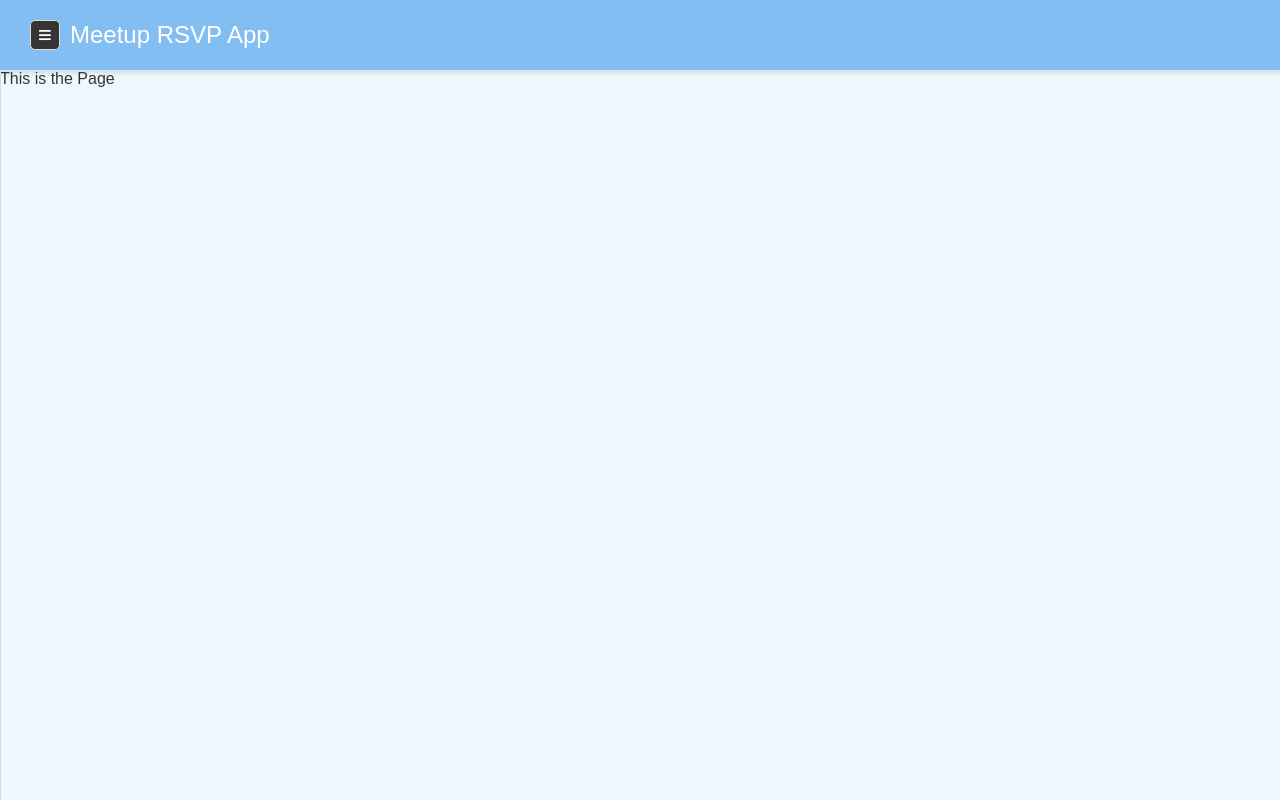
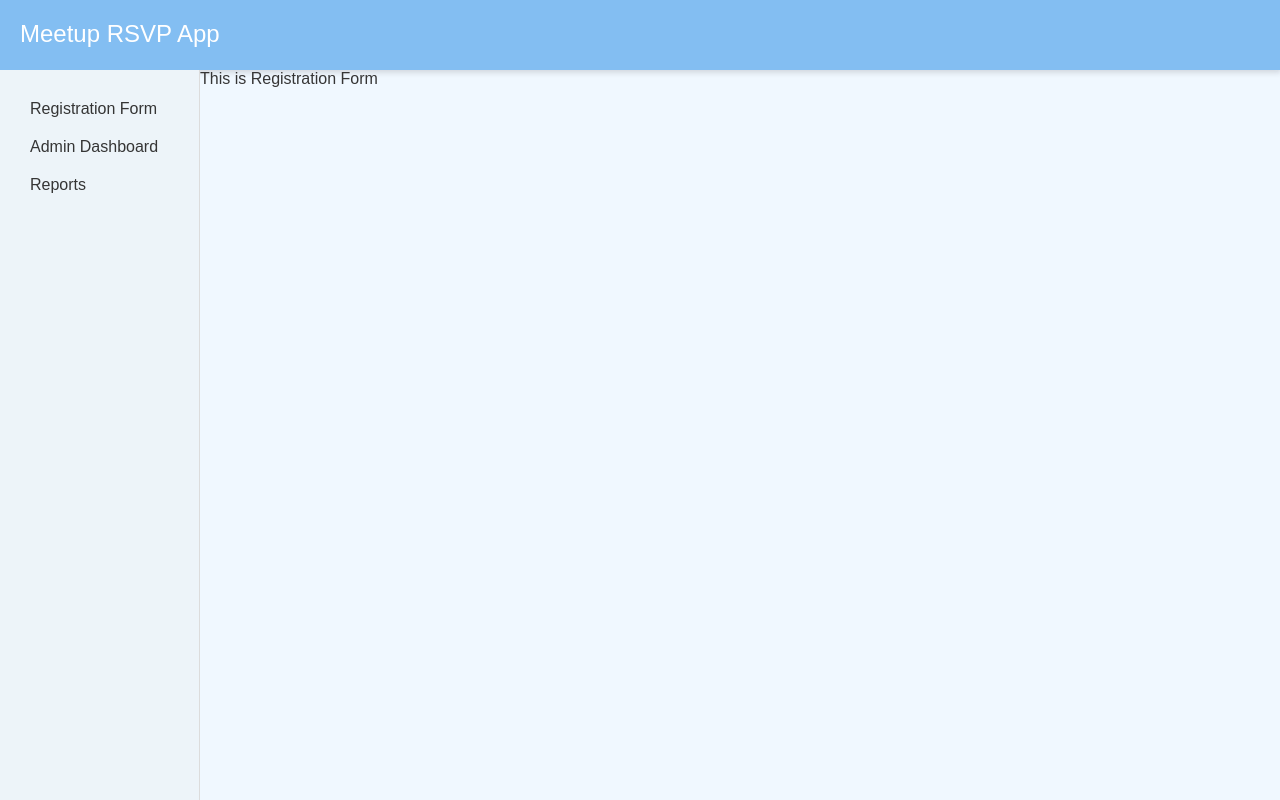
Before and after one commit to akash-basavaraju/invygo-test-app, a React (Create React App) app: page /registrationform in a window 1280 px wide. Built offline with nearby package versions, Linux system fonts and the light colour scheme.

Commit message:
feat: routes addition and then dummy pages addition

```diff
--- a/src/index.tsx
+++ b/src/index.tsx
@@ -1,5 +1,6 @@
 import React from "react";
 import ReactDOM from "react-dom/client";
+import { BrowserRouter } from "react-router-dom";
 import App from "./layout/AppNavigation";
 
 const root = ReactDOM.createRoot(
@@ -8,6 +9,8 @@ const root = ReactDOM.createRoot(
 
 root.render(
   <React.StrictMode>
-    <App />
+    <BrowserRouter>
+      <App />
+    </BrowserRouter>
   </React.StrictMode>
 );
--- a/src/layout/AppNavigation/index.tsx
+++ b/src/layout/AppNavigation/index.tsx
@@ -1,9 +1,12 @@
 import { useCallback, useState } from "react";
-import { IS_MOBILE } from "../../utils/AppConstants";
+import { useNavigate } from "react-router-dom";
+import AppRoutes from "../../routes/AppRoutes";
+import { IS_MOBILE, NAVIGATION_ROUTE_PATHS } from "../../utils/AppConstants";
 import "./AppNavigation.css";
 
 export default function AppNavigation() {
   const [isLeftBarOpen, setIsLeftBarOpen] = useState<boolean>(false);
+  const navigate = useNavigate();
 
   const handleLeftBarToggle = useCallback(() => {
     setIsLeftBarOpen((value) => {
@@ -25,31 +28,39 @@ export default function AppNavigation() {
         )}
         Meetup RSVP App
       </div>
-      {IS_MOBILE ? (
-        <div
-          className={`app-leftbar-mobile ${
-            isLeftBarOpen ? "leftbar-show" : "leftbar-hidden"
-          }`}
-        >
-          <div className="app-leftbar-list">
-            <div className="app-leftbar-item">Registration Form</div>
-            <div className="app-leftbar-item">Admin Dashboard</div>
-            <div className="app-leftbar-item">Reports</div>
-          </div>
+      <div
+        className={
+          IS_MOBILE
+            ? `app-leftbar-mobile ${
+                isLeftBarOpen ? "leftbar-show" : "leftbar-hidden"
+              }`
+            : "app-navigation-leftbar"
+        }
+      >
+        <div className="app-leftbar-list">
+          {Object.keys(NAVIGATION_ROUTE_PATHS).map((key) => {
+            const { name, path } = NAVIGATION_ROUTE_PATHS[key];
+            return (
+              <div
+                key={path}
+                className="app-leftbar-item"
+                onClick={() => {
+                  setIsLeftBarOpen((value) => {
+                    return !value;
+                  });
+                  navigate(path);
+                }}
+              >
+                {name}
+              </div>
+            );
+          })}
         </div>
-      ) : (
-        <div className="app-navigation-leftbar">
-          <div className="app-leftbar-list">
-            <div className="app-leftbar-item">Registration Form</div>
-            <div className="app-leftbar-item">Admin Dashboard</div>
-            <div className="app-leftbar-item">Reports</div>
-          </div>
-        </div>
-      )}
+      </div>
       <div
         className={`app-navigation-page-container-${IS_MOBILE ? "mobile" : ""}`}
       >
-        This is the Page
+        <AppRoutes />
       </div>
     </div>
   );
--- /dev/null
+++ b/src/pages/AdminDashboard/index.tsx
@@ -0,0 +1,5 @@
+import "./AdminDashboard.css";
+
+export default function AdminDashboard() {
+  return <div>This is Admin Dashboard</div>;
+}
--- /dev/null
+++ b/src/pages/RegistrationForm/index.tsx
@@ -0,0 +1,5 @@
+import "./RegistrationForm.css";
+
+export default function RegistrationForm() {
+  return <div>This is Registration Form</div>;
+}
--- /dev/null
+++ b/src/pages/Reports/index.tsx
@@ -0,0 +1,5 @@
+import "./Reports.css";
+
+export default function Reports() {
+  return <div>This is Reports Page</div>;
+}
--- /dev/null
+++ b/src/routes/AppRoutes.tsx
@@ -0,0 +1,30 @@
+import { Route, Routes, Navigate } from "react-router-dom";
+import AdminDashboard from "../pages/AdminDashboard";
+import RegistrationForm from "../pages/RegistrationForm";
+import Reports from "../pages/Reports";
+import { NAVIGATION_ROUTE_PATHS } from "../utils/AppConstants";
+
+export default function AppRoutes() {
+  return (
+    <>
+      <Routes>
+        <Route
+          path="/"
+          element={<Navigate to={NAVIGATION_ROUTE_PATHS.regiform.path} />}
+        />
+        <Route
+          path={NAVIGATION_ROUTE_PATHS.admindash.path}
+          element={<AdminDashboard />}
+        />
+        <Route
+          path={NAVIGATION_ROUTE_PATHS.regiform.path}
+          element={<RegistrationForm />}
+        />
+        <Route
+          path={NAVIGATION_ROUTE_PATHS.reports.path}
+          element={<Reports />}
+        />
+      </Routes>
+    </>
+  );
+}
--- a/src/utils/AppConstants.ts
+++ b/src/utils/AppConstants.ts
@@ -1,9 +1,9 @@
-export const IS_MOBILE = !(
-  window.innerWidth <= 800 && window.innerHeight <= 600
-);
+export const IS_MOBILE = window.innerWidth <= 800 && window.innerHeight <= 600;
 
-export const NAVIGATION_ROUTE_PATHS = {
-  regiform: "/registrationform",
-  admindash: "/admindashboard",
-  reports: "/reports",
+export const NAVIGATION_ROUTE_PATHS: {
+  [key: string]: { path: string; name: string };
+} = {
+  regiform: { path: "/registrationform", name: "Registration Form" },
+  admindash: { path: "/admindashboard", name: "Admin Dashboard" },
+  reports: { path: "/reports", name: "Reports" },
 };
```
Also changed, not shown: src/pages/AdminDashboard/AdminDashboard.css (added), src/pages/RegistrationForm/RegistrationForm.css (added), src/pages/Reports/Reports.css (added).
